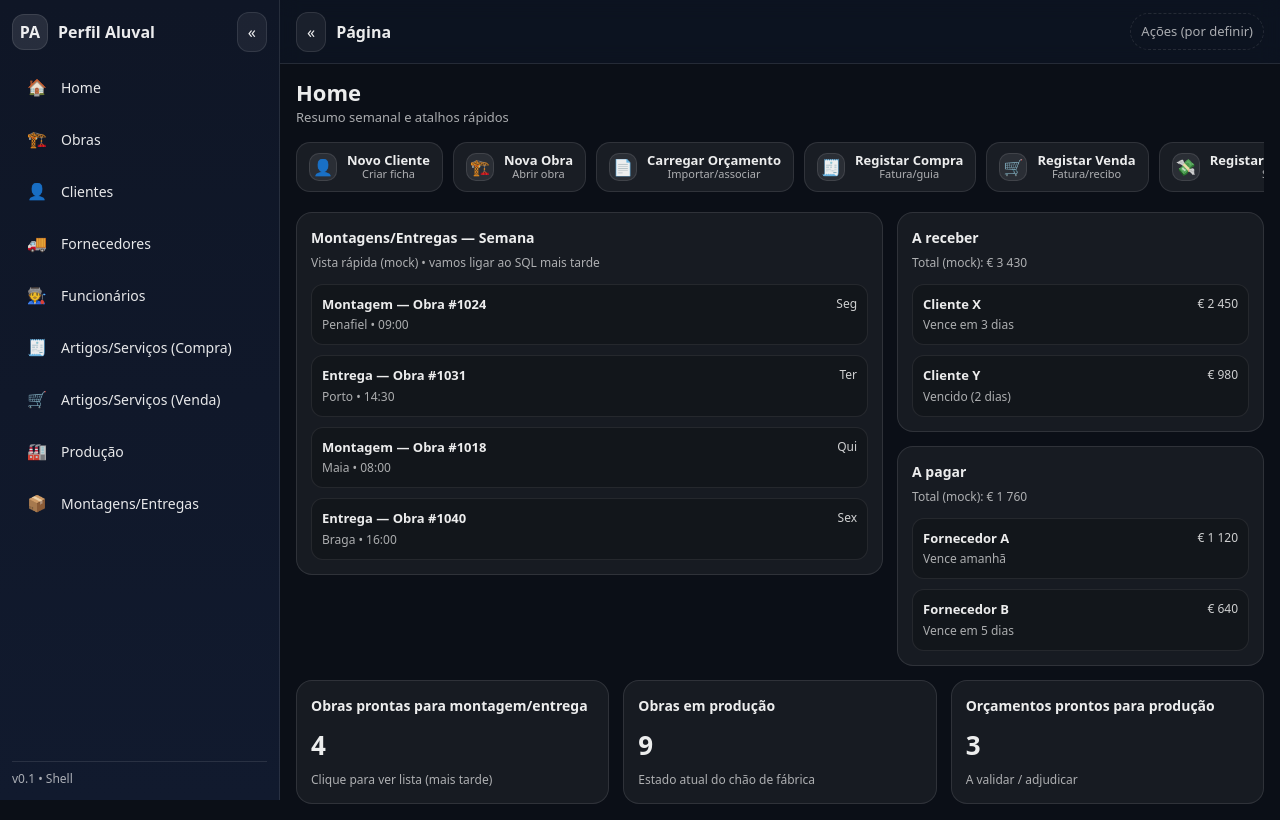
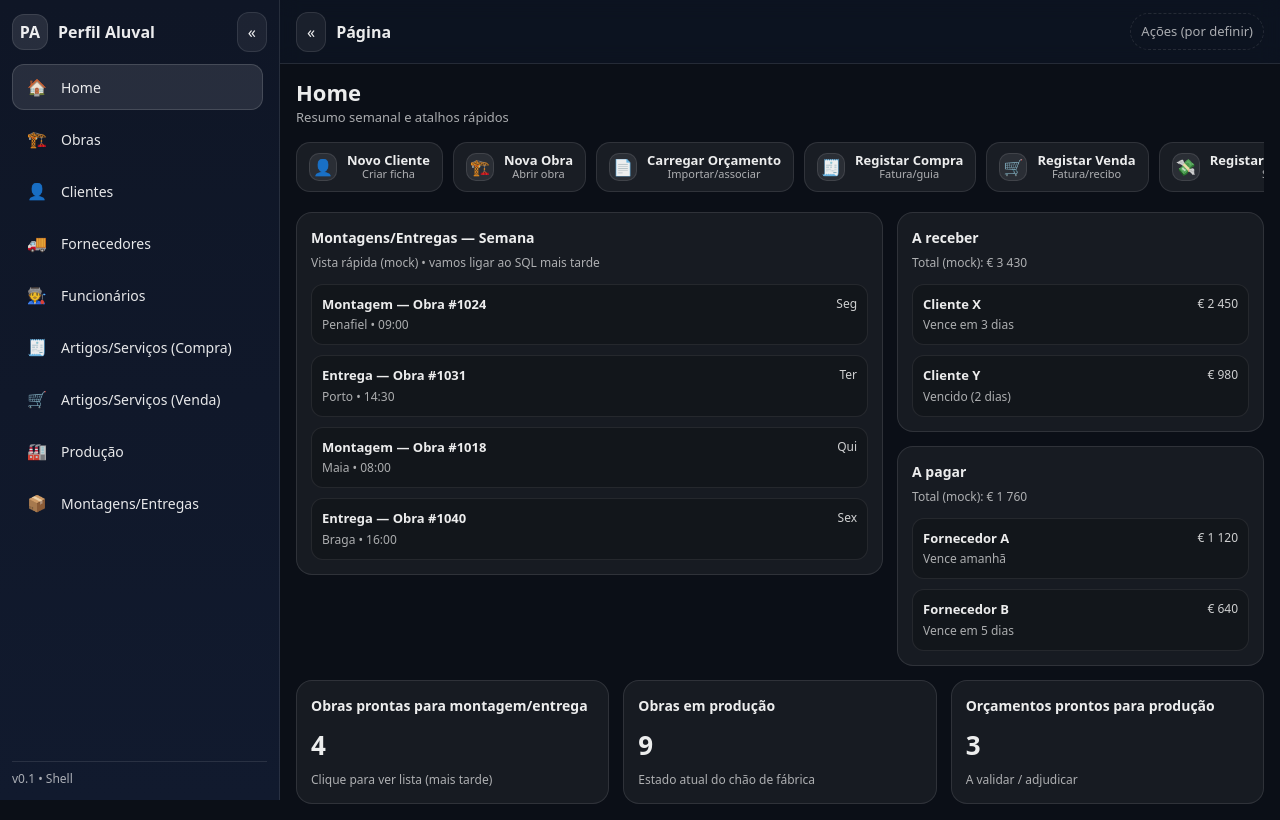
Before and after one commit to migueltorres10/PerfilAluval, a React app in the folder frontend/: page / in a window 1280 px wide. Built offline with nearby package versions, Linux system fonts and the light colour scheme; the HTML template or start-up script is replaced by a standard one.

Commit message:
fix(nav): use root path for home route

```diff
--- a/frontend/src/components/Sidebar/Sidebar.jsx
+++ b/frontend/src/components/Sidebar/Sidebar.jsx
@@ -1,7 +1,7 @@
 import { NavLink } from "react-router-dom";
 
 const navItems = [
-  { to: "/home", label: "Home", icon: "🏠" },
+  { to: "/", label: "Home", icon: "🏠" },
   { to: "/obras", label: "Obras", icon: "🏗️" },
   { to: "/clientes", label: "Clientes", icon: "👤" },
   { to: "/fornecedores", label: "Fornecedores", icon: "🚚" },
```
